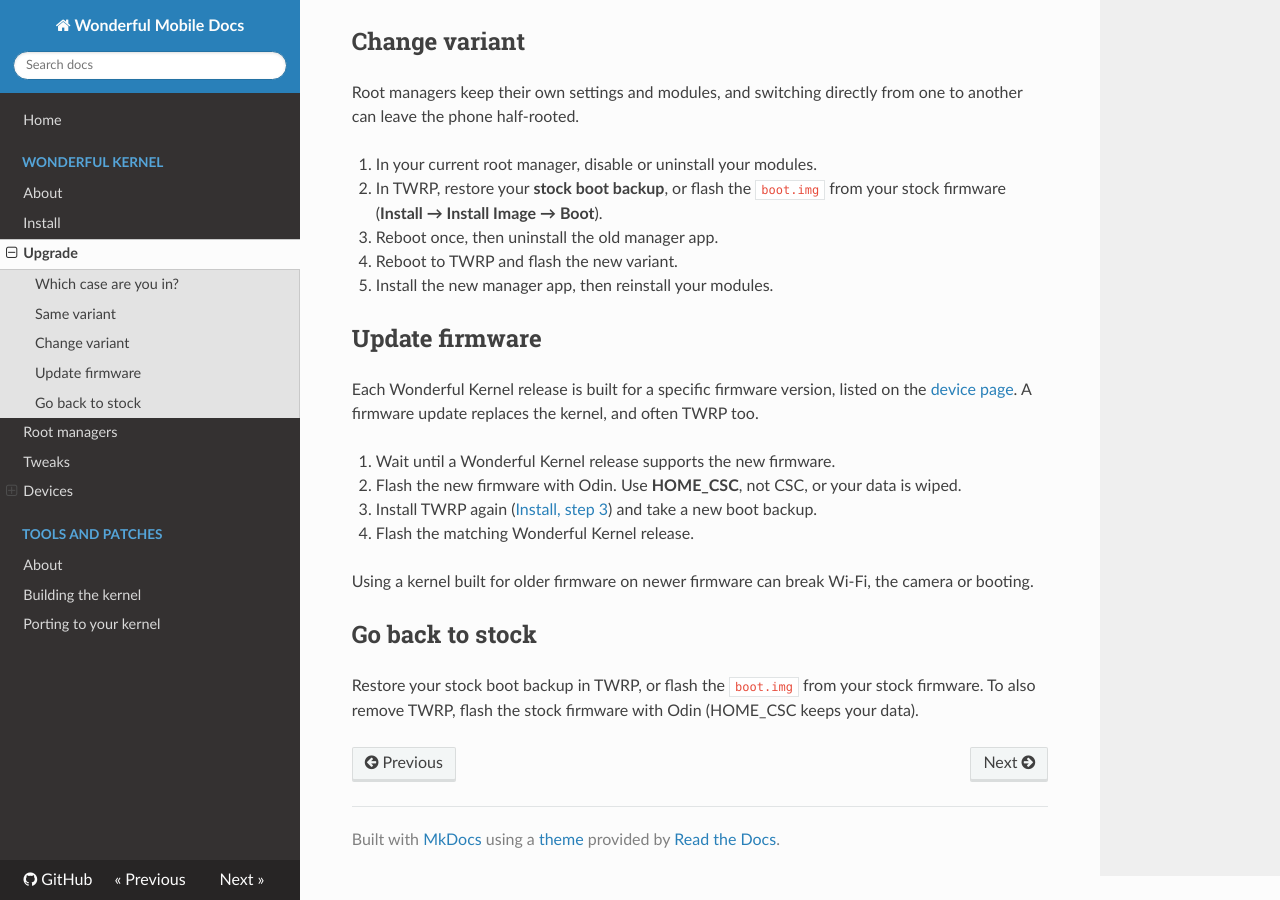
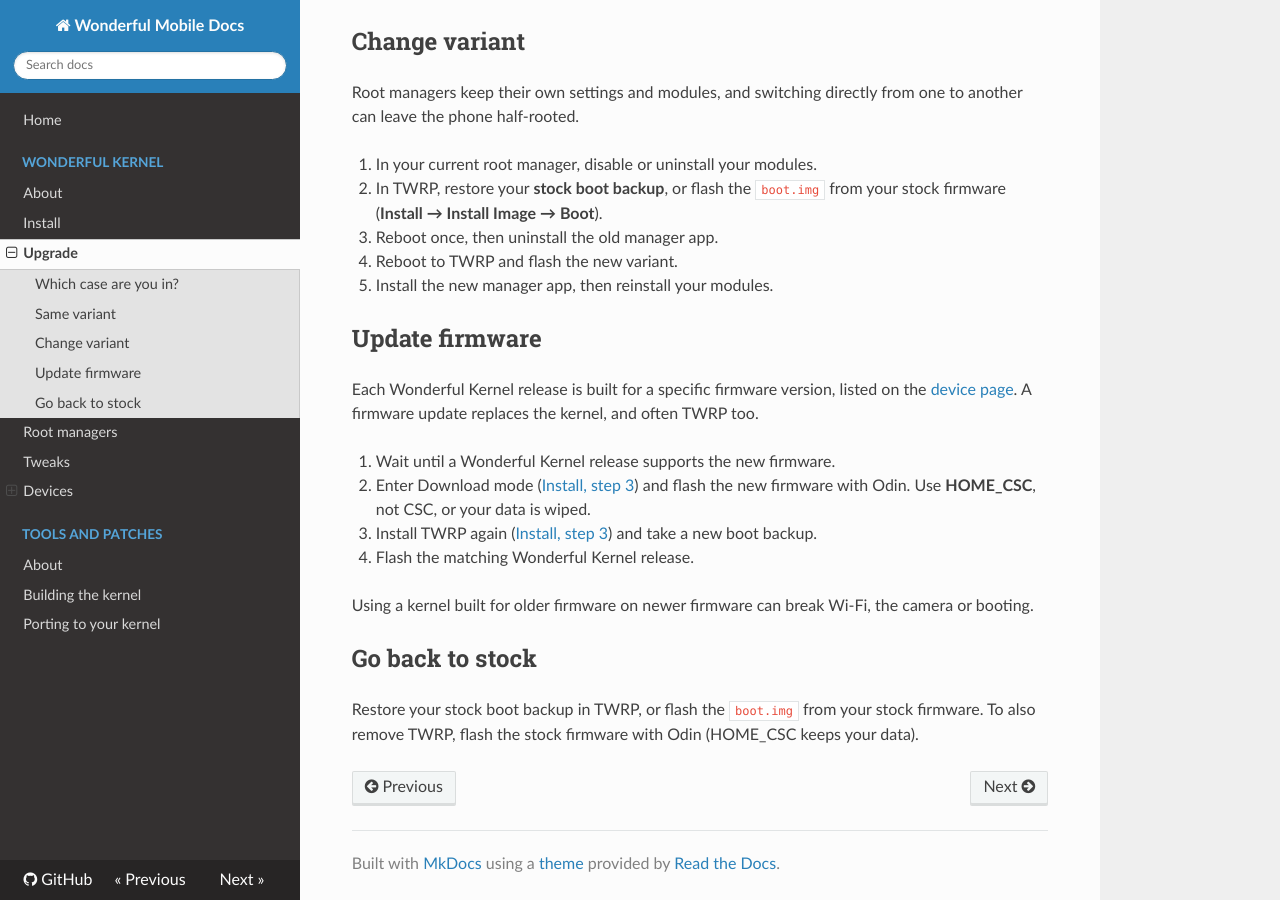
Before and after one commit to wonderful-mobile/docs, an MkDocs documentation site: the page built from docs/wonderful-kernel/upgrade.md, in a window 1280 px wide and 900 px high, scrolled down 808 px. Built offline with MkDocs 1.6.1, drawn with Linux system fonts in a browser that asks for light colours; nearby versions of some CDN libraries.

Commit message:
Link Download mode steps from the upgrade guide

```diff
--- a/docs/wonderful-kernel/upgrade.md
+++ b/docs/wonderful-kernel/upgrade.md
@@ -46,7 +46,8 @@ on the [device page](samsung-a23xq.md). A firmware update replaces the
 kernel, and often TWRP too.
 
 1. Wait until a Wonderful Kernel release supports the new firmware.
-2. Flash the new firmware with Odin. Use **HOME_CSC**, not CSC, or your data
+2. Enter Download mode ([Install, step 3](install.md#3-install-twrp)) and
+   flash the new firmware with Odin. Use **HOME_CSC**, not CSC, or your data
    is wiped.
 3. Install TWRP again ([Install, step 3](install.md#3-install-twrp)) and take
    a new boot backup.
```
